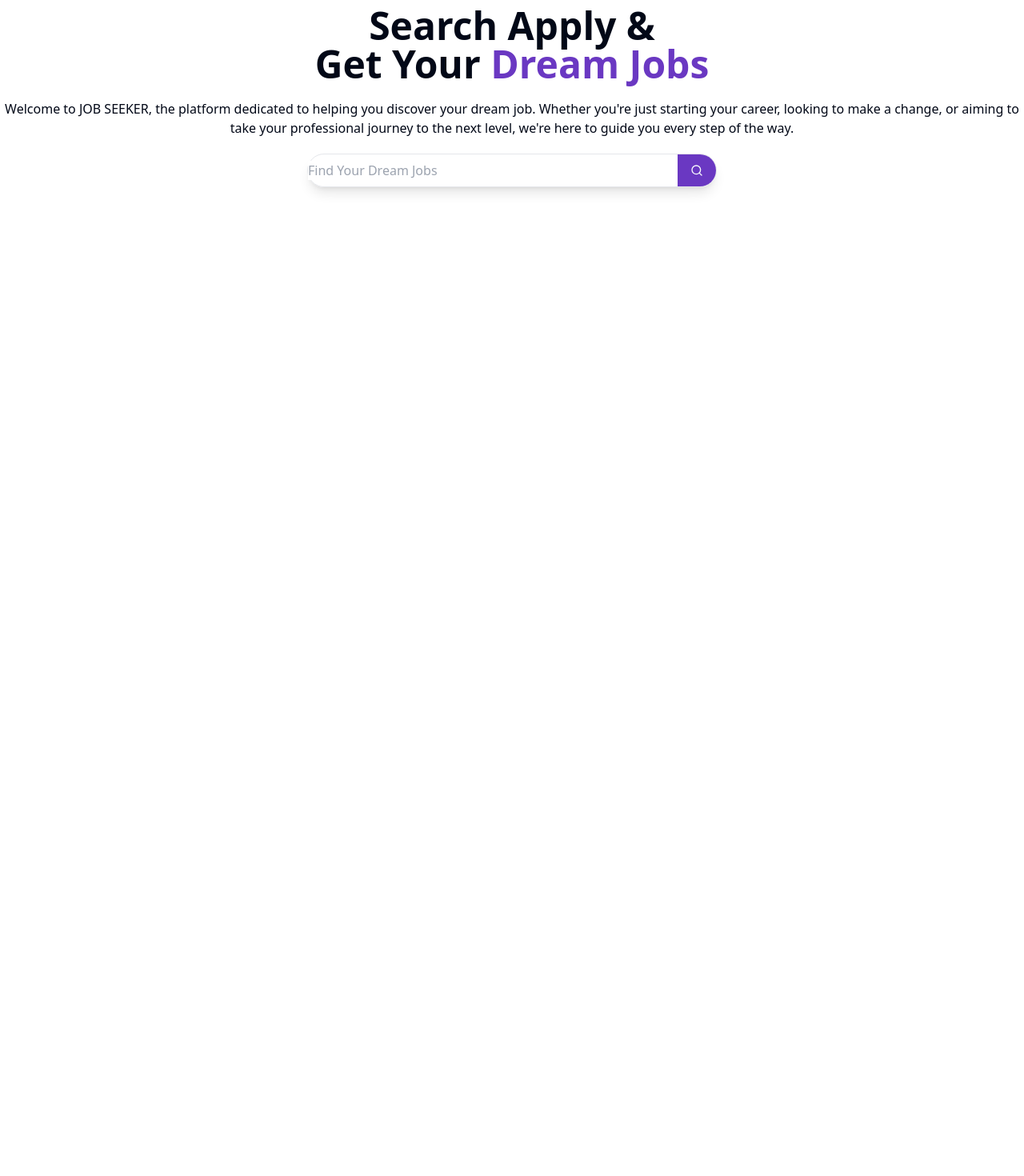
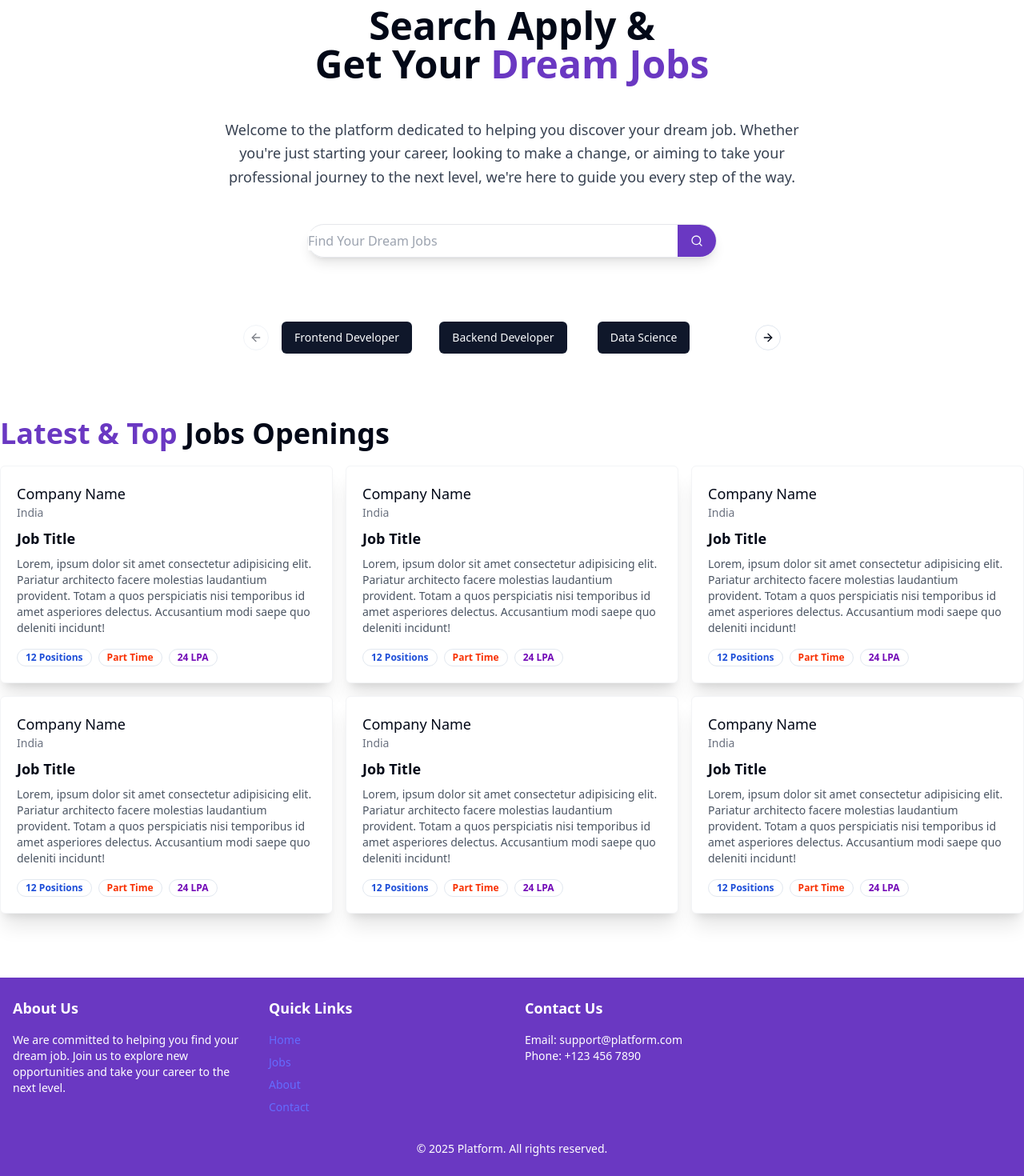
Before and after one commit to PARTH-THAPS/Job-Portal, a React (Vite) app in the folder Frontend/: page / in a window 1280 px wide. Shown: the part 156-1626 px from the top of the page at 80% size. Before the commit the page ends 800 px from the top, so only its background shows below. Built offline with nearby package versions, Linux system fonts and the light colour scheme.

Commit message:
jobs page changes

```diff
--- a/Frontend/src/App.jsx
+++ b/Frontend/src/App.jsx
@@ -3,11 +3,13 @@ import Navbar from "./components/shared/Navbar";
 import Login from "./components/auth/Login";
 import Signup from "./components/auth/Signup";
 import Home from "./components/Home";
+import Jobs from "./components/Jobs";
 
 const appRouter = createBrowserRouter([
   { path: "/", element: <Home /> },
   { path: "/login", element: <Login /> },
   { path: "/signup", element: <Signup /> },
+  { path: "/jobs", element: <Jobs /> },
 ]);
 
 function App() {
--- /dev/null
+++ b/Frontend/src/components/FilterCard.jsx
@@ -0,0 +1,5 @@
+import React from "react";
+
+export const FilterCard = () => {
+  return <div>FilterCard</div>;
+};
--- /dev/null
+++ b/Frontend/src/components/Footer.jsx
@@ -0,0 +1,77 @@
+import React from "react";
+
+const Footer = () => {
+  return (
+    <footer className="bg-[#6A38C2] text-white py-6">
+      <div className="max-w-7xl mx-auto px-4">
+        <div className="grid grid-cols-1 sm:grid-cols-2 md:grid-cols-3 lg:grid-cols-4 gap-8">
+          <div>
+            <h3 className="font-semibold text-lg mb-4">About Us</h3>
+            <p className="text-sm">
+              We are committed to helping you find your dream job. Join us to
+              explore new opportunities and take your career to the next level.
+            </p>
+          </div>
+
+          <div>
+            <h3 className="font-semibold text-lg mb-4">Quick Links</h3>
+            <ul className="space-y-2 text-sm">
+              <li>
+                <a href="#" className="hover:underline">
+                  Home
+                </a>
+              </li>
+              <li>
+                <a href="#" className="hover:underline">
+                  Jobs
+                </a>
+              </li>
+              <li>
+                <a href="#" className="hover:underline">
+                  About
+                </a>
+              </li>
+              <li>
+                <a href="#" className="hover:underline">
+                  Contact
+                </a>
+              </li>
+            </ul>
+          </div>
+
+          {/* Contact Section */}
+          <div>
+            <h3 className="font-semibold text-lg mb-4">Contact Us</h3>
+            <p className="text-sm">Email: support@platform.com</p>
+            <p className="text-sm">Phone: +123 456 7890</p>
+          </div>
+
+          {/* Social Media Links Section */}
+          {/* <div>
+            <h3 className="font-semibold text-lg mb-4">Follow Us</h3>
+            <div className="flex space-x-4">
+              <a href="#" className="text-2xl hover:text-gray-200">
+                <i className="fab fa-facebook"></i>
+              </a>
+              <a href="#" className="text-2xl hover:text-gray-200">
+                <i className="fab fa-twitter"></i>
+              </a>
+              <a href="#" className="text-2xl hover:text-gray-200">
+                <i className="fab fa-linkedin"></i>
+              </a>
+              <a href="#" className="text-2xl hover:text-gray-200">
+                <i className="fab fa-instagram"></i>
+              </a>
+            </div>
+          </div> */}
+        </div>
+
+        <div className="text-center text-sm mt-8">
+          <p>&copy; 2025 Platform. All rights reserved.</p>
+        </div>
+      </div>
+    </footer>
+  );
+};
+
+export default Footer;
--- a/Frontend/src/components/HeroSection.jsx
+++ b/Frontend/src/components/HeroSection.jsx
@@ -14,12 +14,11 @@ export const HeroSection = () => {
             Search Apply & <br /> Get Your{" "}
             <span className="text-[#6A38C2]">Dream Jobs</span>
           </h1>
-          <p>
-            Welcome to JOB SEEKER, the platform dedicated to helping you
-            discover your dream job. Whether you're just starting your career,
-            looking to make a change, or aiming to take your professional
-            journey to the next level, we're here to guide you every step of the
-            way.
+          <p className="text-lg text-gray-700 leading-relaxed max-w-3xl mx-auto my-6">
+            Welcome to the platform dedicated to helping you discover your dream
+            job. Whether you're just starting your career, looking to make a
+            change, or aiming to take your professional journey to the next
+            level, we're here to guide you every step of the way.
           </p>
           <div className="flex w-[40%] shadow-lg border border-gray-200 rounded-full items-center gap-4 mx-auto">
             <input
--- a/Frontend/src/components/Home.jsx
+++ b/Frontend/src/components/Home.jsx
@@ -1,15 +1,18 @@
 import React from "react";
 import Navbar from "./shared/Navbar";
 import { HeroSection } from "./HeroSection";
+import { CategoryCarousel } from "./categoryCarousel";
+import { LatestJobs } from "./latestJobs";
+import Footer from "./footer";
 
 const Home = () => {
   return (
     <div>
       <Navbar />
       <HeroSection />
-      {/* <HeroSection/>
-      <LatestJobs/>
-       */}
+      <CategoryCarousel />
+      <LatestJobs />
+      <Footer />
     </div>
   );
 };
--- /dev/null
+++ b/Frontend/src/components/Job.jsx
@@ -0,0 +1,54 @@
+import React from "react";
+import { Button } from "./ui/button";
+import { Bookmark } from "lucide-react";
+import { Avatar, AvatarImage } from "./ui/avatar";
+import { Badge } from "./ui/badge";
+
+export const Job = () => {
+  return (
+    <div className="p-5 rounded-md shadow-xl bg-white border border-gray-100">
+      <div className="flex items-center justify-between">
+        <p className="tetx-sm tetx-gray-500">2 Days ago</p>
+        <Button variant="outline" className="rounded-full" size="icon">
+          <Bookmark />
+        </Button>
+      </div>
+
+      <div className="flex items-center gap-2 my-2">
+        <Button className="p-6" variant="outline" size="icon">
+          <Avatar>
+            <AvatarImage src="https://coralogix.com/wp-content/uploads/2023/03/MongoDB-1000X1000.png" />
+          </Avatar>
+        </Button>
+        <div>
+          <h1 className="font-medium text-lg ">Company Name</h1>
+          <p className="text-sm text-gray-500">India</p>
+        </div>
+      </div>
+      <div>
+        <h1 className="font-bold text-lg my-2">Title</h1>
+        <p className="tetx-sm tetx-gray-">
+          Lorem ipsum dolor, sit amet consectetur adipisicing elit. Incidunt,
+          ratione! Cumque consequuntur voluptas debitis accusamus totam?
+          Voluptatem tempore quasi veritatis ut, fuga ab aliquam minus doloribus
+          beatae et cupiditate architecto?
+        </p>
+      </div>
+      <div className="flex items-center gap-2 mt-4">
+        <Badge className="text-blue-700 font-bold" variant="ghost">
+          12 Positions
+        </Badge>
+        <Badge className="text-[#F83002] font-bold" variant="ghost">
+          Part Time
+        </Badge>
+        <Badge className="text-[#7209b7] font-bold" variant="ghost">
+          24 LPA
+        </Badge>
+      </div>
+      <div className="flex items-center gap-4 mt-4">
+        <Button variant="outline"> Details</Button>
+        <Button className="bg-[#7209b7]">Save For Later</Button>
+      </div>
+    </div>
+  );
+};
--- /dev/null
+++ b/Frontend/src/components/Jobs.jsx
@@ -0,0 +1,37 @@
+import React from "react";
+import Navbar from "./shared/Navbar";
+import { FilterCard } from "./FilterCard";
+import { Job } from "./Job";
+
+const jobsArray = [1, 2, 3, 4, 5, 6, 7, 8];
+
+const Jobs = () => {
+  return (
+    <div>
+      <Navbar />
+      <div className="max-w-7xl mx-auto mt-5">
+        <div className="flex gap-5">
+          <div className="w-20%">
+            <FilterCard />
+          </div>
+
+          {jobsArray.length <= 0 ? (
+            <span>Job Not Found</span>
+          ) : (
+            <div className="flex-1 h-[88vh] overflow-y-auto pb-5">
+              <div className="grid grid-cols-3 gap-4">
+                {jobsArray.map((item, index) => (
+                  <div key={index}>
+                    <Job />
+                  </div>
+                ))}
+              </div>
+            </div>
+          )}
+        </div>
+      </div>
+    </div>
+  );
+};
+
+export default Jobs;
--- /dev/null
+++ b/Frontend/src/components/LatestJobCards.jsx
@@ -0,0 +1,36 @@
+import { Badge } from "./ui/badge";
+import React from "react";
+
+const LatestJobCards = () => {
+  return (
+    <div className="p-5 rounded-md shadow-xl bg-white border border-gray-100 cursor-pointer">
+      <div>
+        <h1 className="font-medium text-lg">Company Name</h1>
+        <p className="text-sm text-gray-500">India</p>
+      </div>
+
+      <div>
+        <h1 className="font-bold text-lg my-2">Job Title</h1>
+        <p className="text-sm text-gray-600">
+          Lorem, ipsum dolor sit amet consectetur adipisicing elit. Pariatur
+          architecto facere molestias laudantium provident. Totam a quos
+          perspiciatis nisi temporibus id amet asperiores delectus. Accusantium
+          modi saepe quo deleniti incidunt!
+        </p>
+      </div>
+      <div className="flex items-center gap-2 mt-4">
+        <Badge className="text-blue-700 font-bold" variant="ghost">
+          12 Positions
+        </Badge>
+        <Badge className="text-[#F83002] font-bold" variant="ghost">
+          Part Time
+        </Badge>
+        <Badge className="text-[#7209b7] font-bold" variant="ghost">
+          24 LPA
+        </Badge>
+      </div>
+    </div>
+  );
+};
+
+export default LatestJobCards;
--- a/Frontend/src/components/categoryCarousel.jsx
+++ b/Frontend/src/components/categoryCarousel.jsx
@@ -1,3 +1,12 @@
+import {
+  Carousel,
+  CarouselContent,
+  CarouselItem,
+  CarouselNext,
+  CarouselPrevious,
+} from "@/components/ui/carousel";
+import { Button } from "./ui/button";
+
 const category = [
   "Frontend Developer",
   "Backend Developer",
@@ -6,6 +15,22 @@ const category = [
   "FullStack Developer",
 ];
 
-const CategoryCarousel = () => {
-  return <div></div>;
+export const CategoryCarousel = () => {
+  return (
+    <div>
+      <Carousel className="w-full max-w-xl mx-auto my-20">
+        <CarouselContent>
+          {category.map((cat, index) => {
+            return (
+              <CarouselItem className="md:basis-1/2 lg:basis-1/3" key={index}>
+                <Button>{cat}</Button>
+              </CarouselItem>
+            );
+          })}
+        </CarouselContent>
+        <CarouselPrevious />
+        <CarouselNext />
+      </Carousel>
+    </div>
+  );
 };
--- /dev/null
+++ b/Frontend/src/components/latestJobs.jsx
@@ -0,0 +1,20 @@
+import LatestJobCards from "./LatestJobCards";
+
+const randomJobs = [1, 2, 3, 4, 5, 6, 7, 8];
+
+export const LatestJobs = () => {
+  return (
+    <div className="max-w-7xl mx-auto my-20">
+      <h1 className="text-4xl font-bold">
+        <span className="text-[#6A38C2]">Latest & Top </span>Jobs Openings
+      </h1>
+      {/* multiple job card display here  */}
+
+      <div className="grid grid-cols-3 gap-4 my-5">
+        {randomJobs.slice(0, 6).map((job, index) => {
+          return <LatestJobCards key={index} />; // Added return statement and key prop
+        })}
+      </div>
+    </div>
+  );
+};
--- a/Frontend/src/components/shared/Navbar.jsx
+++ b/Frontend/src/components/shared/Navbar.jsx
@@ -22,8 +22,12 @@ const Navbar = () => {
             <li>
               <Link to="/">Home</Link>
             </li>
-            <li>Jobs</li>
-            <li>Browse</li>
+            <li>
+              <Link to="/jobs">Jobs</Link>
+            </li>
+            <li>
+              <Link to="/browse">Browse</Link>
+            </li>
           </ul>
           {!user ? (
             <div className="flex items-center gap-2">
--- /dev/null
+++ b/Frontend/src/components/ui/badge.jsx
@@ -0,0 +1,34 @@
+import * as React from "react"
+import { cva } from "class-variance-authority";
+
+import { cn } from "@/lib/utils"
+
+const badgeVariants = cva(
+  "inline-flex items-center rounded-full border px-2.5 py-0.5 text-xs font-semibold transition-colors focus:outline-none focus:ring-2 focus:ring-ring focus:ring-offset-2",
+  {
+    variants: {
+      variant: {
+        default:
+          "border-transparent bg-primary text-primary-foreground hover:bg-primary/80",
+        secondary:
+          "border-transparent bg-secondary text-secondary-foreground hover:bg-secondary/80",
+        destructive:
+          "border-transparent bg-destructive text-destructive-foreground hover:bg-destructive/80",
+        outline: "text-foreground",
+      },
+    },
+    defaultVariants: {
+      variant: "default",
+    },
+  }
+)
+
+function Badge({
+  className,
+  variant,
+  ...props
+}) {
+  return (<div className={cn(badgeVariants({ variant }), className)} {...props} />);
+}
+
+export { Badge, badgeVariants }
```
